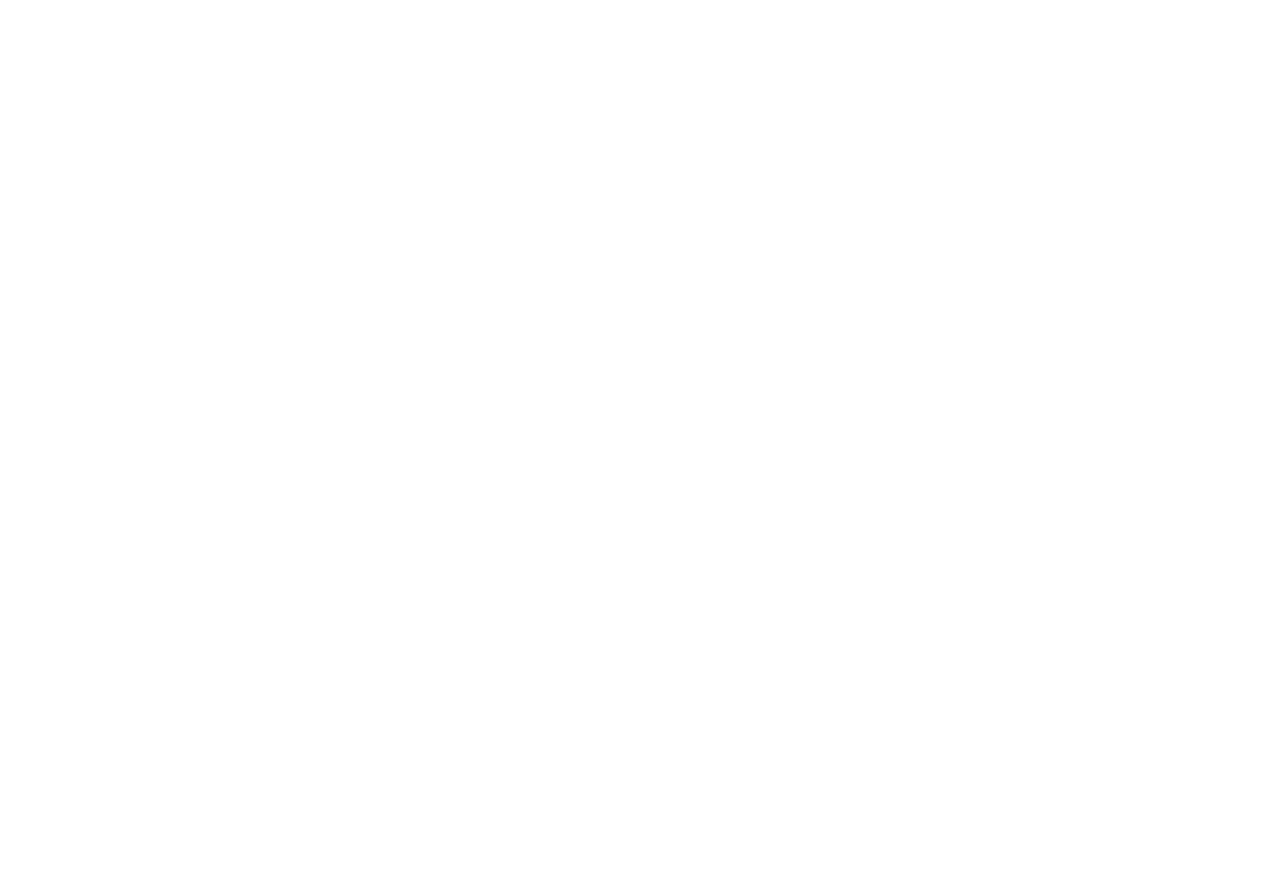
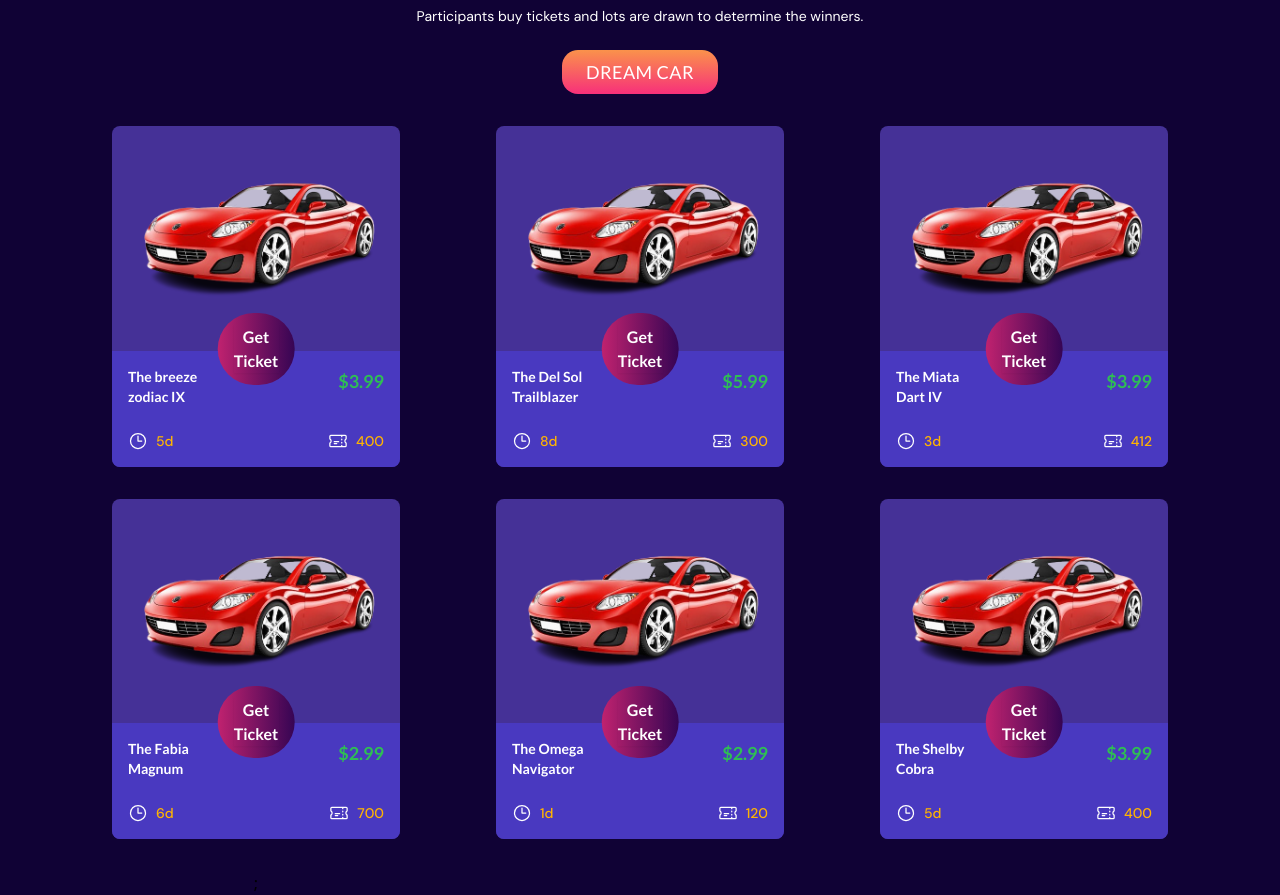
Before and after one commit to sleek-ennju/raffleDrawWebsite, a React (Vite) app: page / in a window 1280 px wide. Shown: the part 1472-2367 px from the top of the page. Before the commit the page ends 1470 px from the top, so only its background shows below. Built offline with nearby package versions, Linux system fonts and the light colour scheme.

Commit message:
Completed the featured tickets section

```diff
--- a/src/components/landingPage/main/FeaturedTickets.jsx
+++ b/src/components/landingPage/main/FeaturedTickets.jsx
@@ -1,7 +1,53 @@
 import Button from "../../ui/Button";
+import Ticket from "../../ui/Ticket";
+import car from "../../../assets/images/superCar3.png";
 
 
 function FeaturedTickets() {
+  const contests = [
+    {
+      winning: car,
+      title: "The breeze zodiac IX" ,
+      ticketCost: "$3.99",
+      countdown: "5d",
+      totalTickets: 400
+    },
+    {
+      winning: car,
+      title: "The Del Sol Trailblazer" ,
+      ticketCost: "$5.99",
+      countdown: "8d",
+      totalTickets: 300
+    },
+    {
+      winning: car,
+      title: "The Miata Dart IV" ,
+      ticketCost: "$3.99",
+      countdown: "3d",
+      totalTickets: 412
+    },
+    {
+      winning: car,
+      title: "The Fabia Magnum" ,
+      ticketCost: "$2.99",
+      countdown: "6d",
+      totalTickets: 700
+    },
+    {
+      winning: car,
+      title: "The Omega Navigator" ,
+      ticketCost: "$2.99",
+      countdown: "1d",
+      totalTickets: 120
+    },
+    {
+      winning: car,
+      title: "The Shelby Cobra" ,
+      ticketCost: "$3.99",
+      countdown: "5d",
+      totalTickets: 400
+    },
+  ]
   return (
     <section className="howtoplay mx-3 sm:mx-4 md:mx-6 lg:mx-20">
         <div className="flex flex-col gap-2 items-center text-center">
@@ -12,6 +58,18 @@
                 <Button title="Dream Car" />
             </div>
         </div>
+        <div className="grid grid-cols-1 justify-items-center sm:grid-cols-2 md:grid-cols-3 mt-8 gap-8">
+          {contests.map(({winning, title, ticketCost, countdown, totalTickets}, index) => (
+            <Ticket
+              key={index}
+              winning={winning}
+              title={title}
+              ticketCost={ticketCost}
+              countdown={countdown}
+              totalTickets={totalTickets}
+            />
+          ))};
+        </div>
 
     </section>
   )
--- a/src/components/landingPage/main/HowToPlay.jsx
+++ b/src/components/landingPage/main/HowToPlay.jsx
@@ -1,7 +1,5 @@
 import HowToCard from "../../ui/HowToCard";
-import { TicketIcon } from "@heroicons/react/16/solid";
-import { ShoppingCartIcon } from "@heroicons/react/16/solid";
-import { TrophyIcon } from "@heroicons/react/16/solid";
+import { TicketIcon, ShoppingCartIcon, TrophyIcon } from "@heroicons/react/24/outline";
 
 function HowToPlay() {
     const steps = [
--- a/src/components/landingPage/main/Main.jsx
+++ b/src/components/landingPage/main/Main.jsx
@@ -3,7 +3,7 @@
 
 function Main() {
   return (
-    <main className="mt-8 lg:mt-10 flex flex-col gap-14">
+    <main className="mt-8 lg:mt-24 flex flex-col gap-24">
         <HowToPlay />
         <FeaturedTickets />
     </main>
--- /dev/null
+++ b/src/components/ui/Ticket.jsx
@@ -0,0 +1,31 @@
+import { ClockIcon, TicketIcon } from "@heroicons/react/24/outline";
+function Ticket({winning, title, ticketCost, countdown, totalTickets }) {
+  return (
+    <div className="bg-cardBg rounded-lg relative w-full max-w-[18rem]">
+      <div className="px-4 py-8">
+        <img src={winning} alt="contest price" />
+      </div>
+      <div className="absolute top-[55%] left-1/2 transform -translate-x-1/2  bg-gradient-to-r from-gradientBottom to-gradientTop hover:bg-gradient-to-l px-4 py-3 rounded-full w-fit cursor-pointer">
+        <span className="text-white text-center block font-lato text-base font-semibold shadow-sm">Get<br/>Ticket</span>
+      </div>
+      <div className="bg-cardBg2 p-4 flex flex-col gap-6 rounded-b-lg">
+        <div className="flex justify-between">
+          <h4 className="font-lato text-sm text-white font-semibold max-w-[35%]">{title}</h4>
+          <h4 className="font-lato text-lg text-money font-semibold">{ticketCost}</h4>
+        </div>
+        <div className="flex justify-between">
+          <div className="flex gap-2 items-center">
+            <ClockIcon className="w-5 h-5 text-white" />
+            <p className="text-yellowShine text-sm font-dmsans font-medium">{countdown}</p>
+          </div>
+          <div className="flex gap-2 items-center">
+            <TicketIcon className="w-5 h-5 text-white" />
+            <p className="text-yellowShine text-sm font-dmsans font-medium">{totalTickets}</p>
+          </div>
+        </div>
+      </div>
+    </div>
+  )
+}
+
+export default Ticket;
--- a/tailwind.config.js
+++ b/tailwind.config.js
@@ -14,7 +14,9 @@
         buttonBottom: "#f7307a",
         yellowShine: "rgb(255,180,2)",
         cardBg: "rgb(69,49,151)",
-        cardStepBg: "rgb(131,63,240)"
+        cardBg2: "rgb(73,57,192)",
+        cardStepBg: "rgb(131,63,240)",
+        money: "rgb(47,190,84)",
       },
       fontFamily: {
         lato: ['"Lato"', 'sans-serif'],
```
